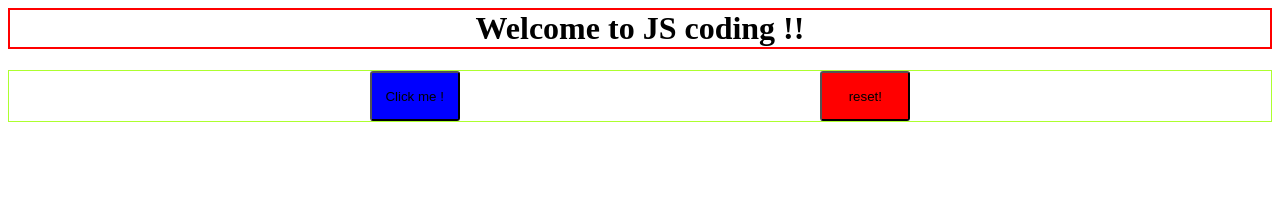
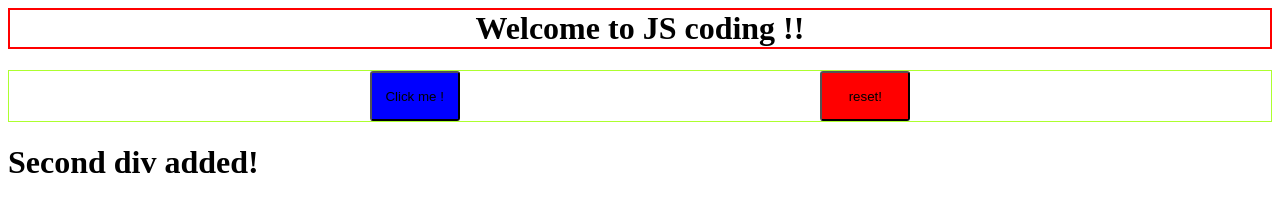
Before and after one commit to shushruthd3/JSLearningLatest, a plain HTML site: page OnemoreAllTesting/src/index.html in a window 1280 px wide. Drawn offline with Linux system fonts and the light colour scheme.

Commit message:
added to check commit

```diff
--- a/OnemoreAllTesting/src/index.html
+++ b/OnemoreAllTesting/src/index.html
@@ -21,6 +21,8 @@
     </div>
 
     <div id="dynamic-div"></div>
+
+    <h1>Second div added!</h1>
     <script src="./jsfiles/homescreen.js"></script>
 </body>
 
```
